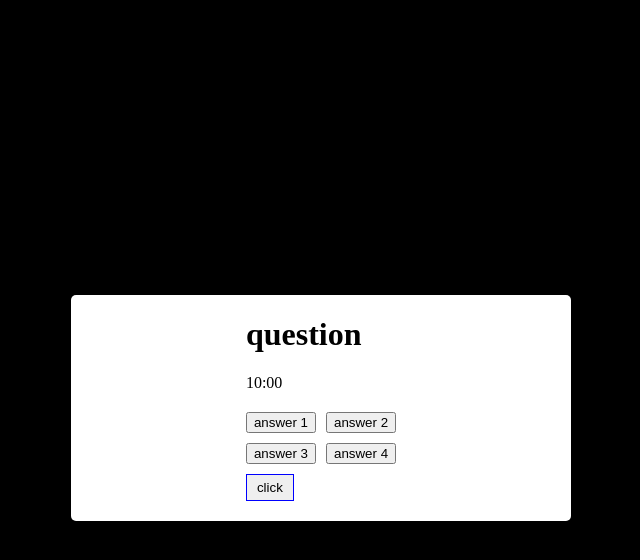
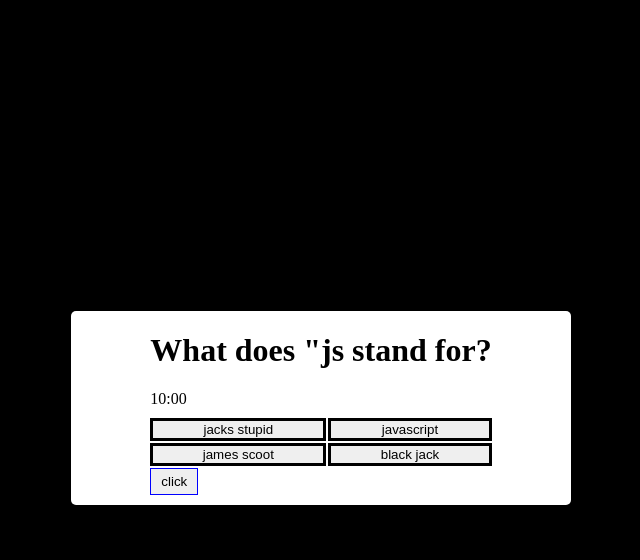
Before and after one commit to jahnathanexantus/code-quiz, a plain HTML site: page index.html in a window 1280 px wide. Both pictures are taken after a click on the button "answer 1". Shown: the whole page, without its empty margins (327-967 px from the left). Drawn offline with Linux system fonts and the light colour scheme.

Commit message:
created movequestions function

```diff
--- a/asset/script.js
+++ b/asset/script.js
@@ -1,24 +1,27 @@
 // create question
 var question = document.getElementById('question-prop');
 var startButton = document.getElementById('start-btn');
-var btn1 = document.getElementById('button-1');
-var btn2 = document.getElementById('button-2');
-var btn3 = document.getElementById('button-3');
-var btn4 = document.getElementById('button-4');
+var btnOne = document.getElementById('button-1');
+var btnTwo= document.getElementById('button-2');
+var btnThree = document.getElementById('button-3');
+var btnFour = document.getElementById('button-4');
 var secondLt = 10;
 var  timerEl = document.getElementById('timerId')
-var answers =0;
 var currentQuestionindex = 0;
 
 
 startButton.addEventListener('click', startGame);
-
+btnOne.addEventListener('click', moveQuestion);
+btnTwo.addEventListener('click', moveQuestion);
+btnThree.addEventListener('click', moveQuestion);
+btnFour.addEventListener('click', moveQuestion);
 
 
 function startGame () {
     timer()
     showQuestion ()
     showAnswer ()
+
 
 }
 
@@ -46,10 +49,16 @@ function timer() {
 
     function showAnswer () {
         var currentQuestion = questions[currentQuestionindex];
-        btn1.textContent = currentQuestion.answers[0].a;
-        btn2.textContent = currentQuestion.answers[0].b;
-        btn3.textContent = currentQuestion.answers[0].c;
-        btn4.textContent = currentQuestion.answers[0].d;
+        btnOne.innerHTML = currentQuestion.answers[0].a;
+        btnTwo.innerHTML = currentQuestion.answers[1].b;
+        btnThree.innerHTML = currentQuestion.answers[2].c;
+        btnFour.innerHTML = currentQuestion.answers[3].d;
+        }
+
+    function moveQuestion () {
+        // currentQuestionindex++;
+        showAnswer ()
+        showQuestion ()
 
     }
 
@@ -60,7 +69,7 @@ var questions = [
         answers:[
             {a:'jacks stupid',correct:'false'},
             {b:'javascript',corrct:'true'},
-            {c:'james scoot',correct:false},
+            {c:'james scoot',correct:'false'},
             {d:'black jack',correct:'false'}
         ]
     },
--- a/asset/style.css
+++ b/asset/style.css
@@ -25,11 +25,12 @@ body {
 #answer {
     display:grid;
     grid-template-columns: repeat(2,auto);
-    gap: 10px;
-    margin:20px 0;
+    gap: 2px;
+    margin:10px 0;
 }
 
 
-#answer {
-    box-sizing: border-box;
+#button-1, #button-2, #button-3, #button-4 {
+    border: 3px solid black;
+
 }
```
